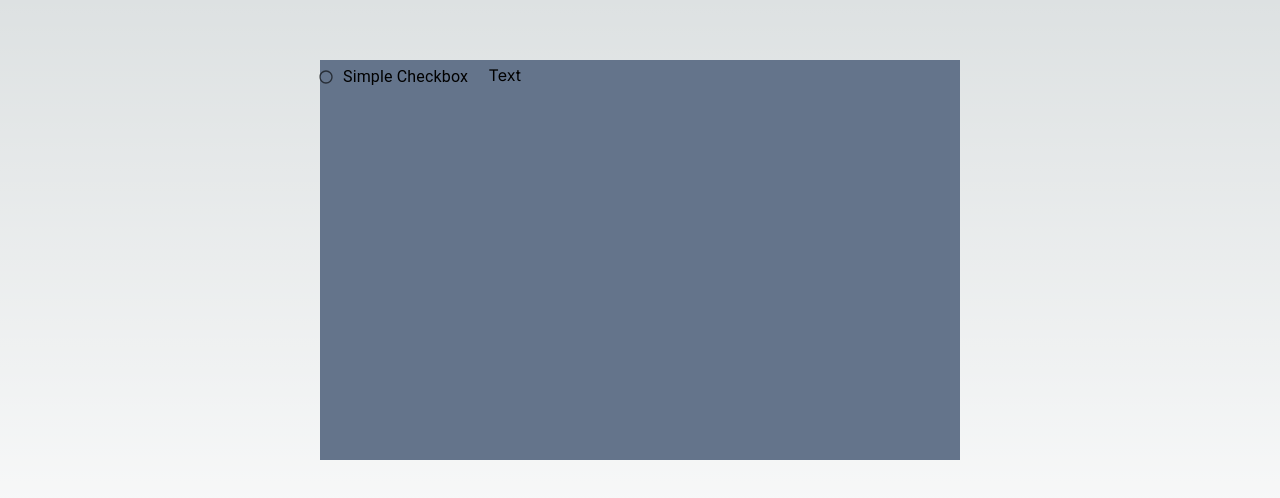
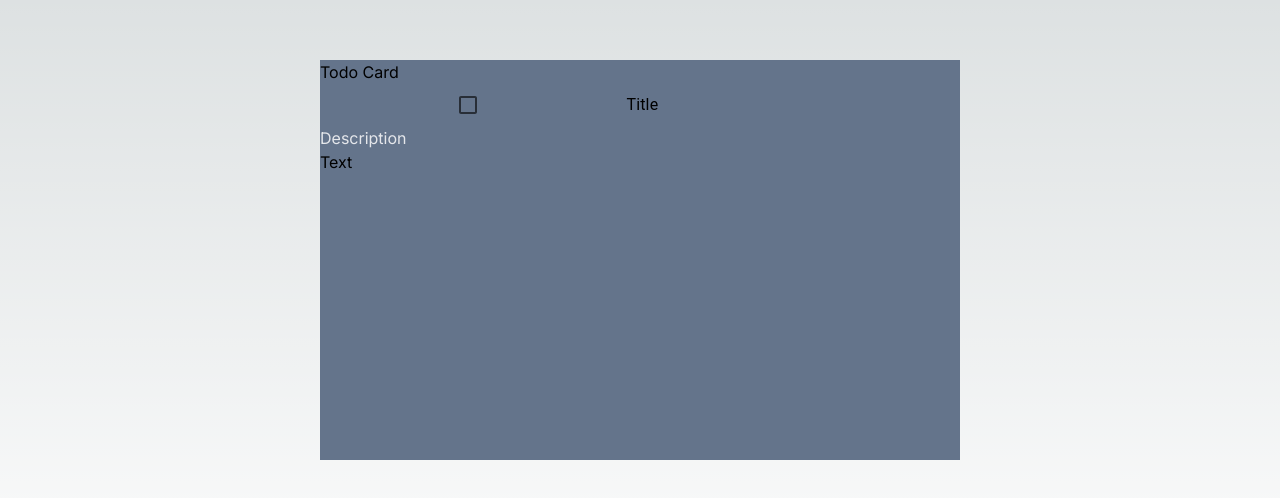
Before and after one commit to rhyn0/typescript-todo-app, a Next.js app: page / in a window 1280 px wide. Shown: the part 140-638 px from the top of the page. Built offline with nearby package versions, Linux system fonts and the light colour scheme.

Commit message:
start designing ToDo Card

```diff
--- a/app/page.tsx
+++ b/app/page.tsx
@@ -1,9 +1,8 @@
 "use client";
 import { useState, SetStateAction } from "react";
-import SimpleCheckbox from "../components/Checkbox";
+import TodoCard from "../components/TodoCard";
 export default function Home() {
    const [isChecked, setIsChecked] = useState(false);
-   console.log("🚀 ~ file: page.tsx:7 ~ Home ~ isChecked:", isChecked);
 
    const handleChange = (value: SetStateAction<boolean>) => {
       setIsChecked(value);
@@ -12,13 +11,14 @@ export default function Home() {
       <main className="flex flex-col">
          <div className="items-center justify-center flex flex-col w-full h-screen">
             <div className="w-1/2 h-1/2 bg-slate-500 align-middle">
-               <SimpleCheckbox
-                  isChecked={isChecked}
-                  setIsChecked={handleChange}
-                  name={"mine"}
-                  label="Simple Checkbox"
+               <TodoCard
+                  isDone={isChecked}
+                  onChange={handleChange}
+                  title="Title"
+                  description="Description"
+                  className="w-1/2 h-1/2 bg-slate-500 align-middle"
                />
-               {"\nText"}
+               <p>{"\nText"}</p>
             </div>
          </div>
       </main>
--- a/components/Checkbox.tsx
+++ b/components/Checkbox.tsx
@@ -1,9 +1,9 @@
 // A checkbox component that is reactive for a user
 // this component does not actually own its state as the parent object needs to
 
-import React, { ChangeEventHandler, SetStateAction } from "react";
-import { FormControlLabel, Checkbox } from "@mui/material";
-import { RiCheckboxBlankCircleLine, RiCheckLine } from "react-icons/ri";
+import React from "react";
+import { Checkbox } from "@mui/material";
+import cn from "classnames";
 
 // notify other components of changes in this checkbox
 // this Prop type accepts in a state variable of type boolean
@@ -11,34 +11,26 @@ import { RiCheckboxBlankCircleLine, RiCheckLine } from "react-icons/ri";
 // and the name of the checkbox
 type CheckboxProps = {
    isChecked: boolean;
-   setIsChecked: (value: SetStateAction<boolean>) => void;
-   name: string;
-   children?: React.ReactNode;
-   label?: string;
+   setIsChecked: (value: boolean) => void;
+   className?: string;
 };
 
 export default function SimpleCheckbox({
    isChecked,
    setIsChecked,
-   name,
-   label,
+   className,
 }: CheckboxProps) {
-   const handleChange: ChangeEventHandler<HTMLInputElement> = (e) => {
+   const handleChange: React.ChangeEventHandler<HTMLInputElement> = (e) => {
       setIsChecked(e.target.checked);
    };
+   if (typeof className === "undefined") {
+      className = "";
+   }
    return (
-      <FormControlLabel
-         control={
-            <Checkbox
-               inputProps={{ "aria-label": "controlled" }}
-               checked={isChecked}
-               onChange={handleChange}
-               name={name}
-               icon={<RiCheckboxBlankCircleLine />}
-               checkedIcon={<RiCheckLine />}
-            />
-         }
-         label={label}
+      <Checkbox
+         checked={isChecked}
+         onChange={handleChange}
+         className={cn(className, { "line-through": isChecked })}
       />
    );
 }
--- a/components/TodoCard.tsx
+++ b/components/TodoCard.tsx
@@ -1,2 +1,42 @@
 // This compoent represents the top level of a ToDo Item.
 // Common elements of a ToDo would be the name of the action and a button to signify it being done
+import React from "react";
+import { FormControlLabel } from "@mui/material";
+import Checkbox from "./Checkbox";
+import cn from "classnames";
+
+type TodoCardProps = {
+   isDone: boolean;
+   onChange: (value: boolean) => void;
+   title: string;
+   description: string;
+   className?: string;
+};
+
+export default function TodoCard({
+   isDone,
+   onChange,
+   title,
+   description,
+   className,
+}: TodoCardProps) {
+   return (
+      <div className="flex flex-col justify-items-end">
+         <p>Todo Card</p>
+         <FormControlLabel
+            control={
+               <Checkbox
+                  isChecked={isDone}
+                  setIsChecked={onChange}
+                  className={cn(className, "bg-transparent")}
+               />
+            }
+            label={title}
+            className={cn({ "line-through": isDone })}
+         />
+         <p className={cn("text-gray-200", { "line-through": isDone })}>
+            {description}
+         </p>
+      </div>
+   );
+}
--- a/package.json
+++ b/package.json
@@ -13,6 +13,7 @@
       "@emotion/react": "^11.11.1",
       "@emotion/styled": "^11.11.0",
       "@mui/material": "^5.14.13",
+      "classnames": "^2.3.2",
       "next": "13.5.4",
       "react": "^18",
       "react-dom": "^18.2.0",
```
Also changed, not shown: 1 other file (tests, documents, lock files or other folders).
